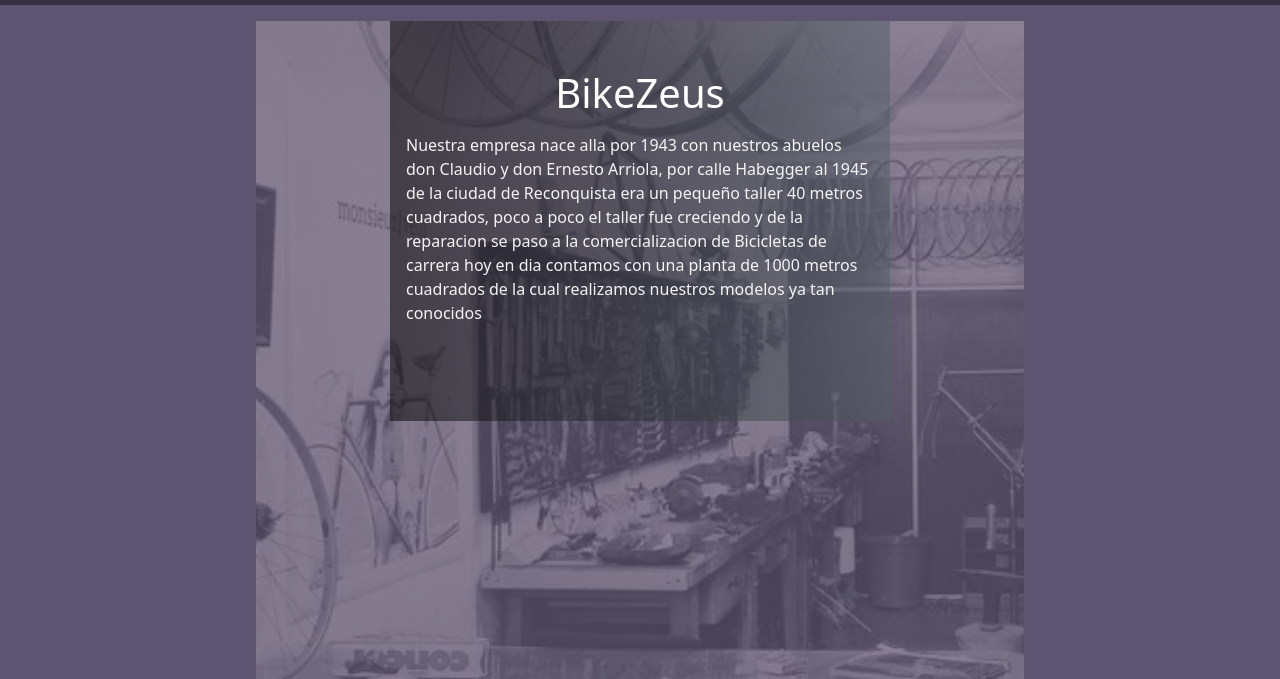
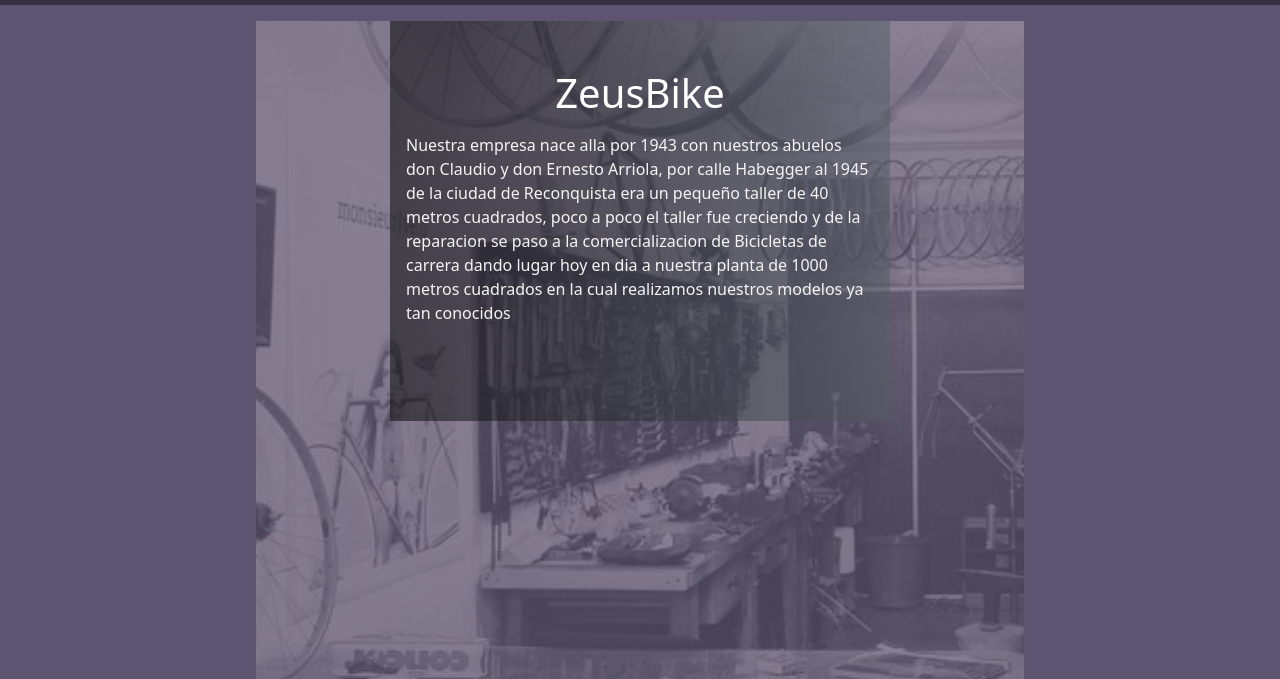
Before and after one commit to niconicoalarcon/ZeusBike-Ecommerce, a website built with Vite: page pages/nosotros.html in a window 1280 px wide. Shown: the part 111-790 px from the top of the page. Built offline with nearby package versions, Linux system fonts and the light colour scheme.

Commit message:
arreglo de parrafo about

```diff
--- a/pages/nosotros.html
+++ b/pages/nosotros.html
@@ -48,12 +48,12 @@
 
       </div>
       <div class="text-nosotros">
-        <h1 class="text-titulo ">BikeZeus</h1>
+        <h1 class="text-titulo ">ZeusBike</h1>
         <p class="text-parrafo">Nuestra empresa nace alla por 1943 con nuestros abuelos
           don Claudio y don Ernesto Arriola, por calle Habegger al 1945 de la ciudad de Reconquista
-          era un pequeño taller 40 metros cuadrados, poco a poco el taller fue creciendo
-          y de la reparacion se paso a la comercializacion de Bicicletas de carrera
-          hoy en dia contamos con una planta de 1000 metros cuadrados de la cual realizamos
+          era un pequeño taller de 40 metros cuadrados, poco a poco el taller fue creciendo
+          y de la reparacion se paso a la comercializacion de Bicicletas de carrera dando lugar
+          hoy en dia a nuestra planta de 1000 metros cuadrados en la cual realizamos
           nuestros modelos ya tan conocidos</p>
       </div>
   </main>
```
